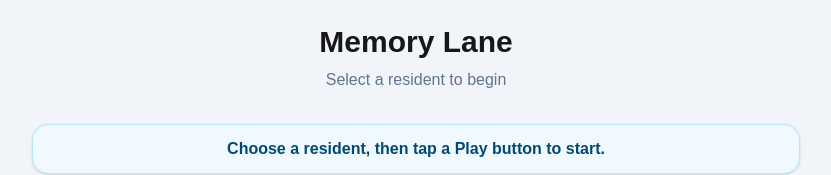
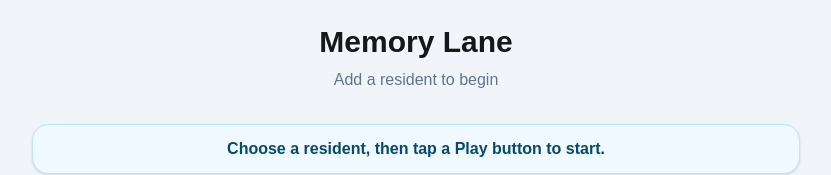
Before and after one commit to davilo61/senior-memory-games, a Next.js app: page / in a window 1280 px wide. Shown: the top 175 px of the page, without its empty margins (224-1055 px from the left). Built offline with nearby package versions, Linux system fonts and the light colour scheme.

Commit message:
ux: clarify first-run guidance and delete confirmation

```diff
--- a/app/page.tsx
+++ b/app/page.tsx
@@ -69,7 +69,9 @@ export default function Home() {
       <div className="max-w-3xl mx-auto">
         <h1 className="text-3xl font-bold text-center mb-2">Memory Lane</h1>
         <p className="text-center text-base text-slate-500 mb-8">
-          Select a resident to begin
+          {residents.length === 0
+            ? "Add a resident to begin"
+            : "Select a resident to begin"}
         </p>
 
         <div className="mb-6 rounded-2xl border border-sky-200 bg-sky-50 px-4 py-3 text-sky-900 shadow-sm">
@@ -181,7 +183,7 @@ export default function Home() {
                         }}
                         className={`${rowActionBaseClass} bg-red-500 text-white hover:bg-red-600`}
                       >
-                        Confirm
+                        Confirm Delete
                       </button>
                       <button
                         onClick={() => setConfirmRemove(null)}
```
